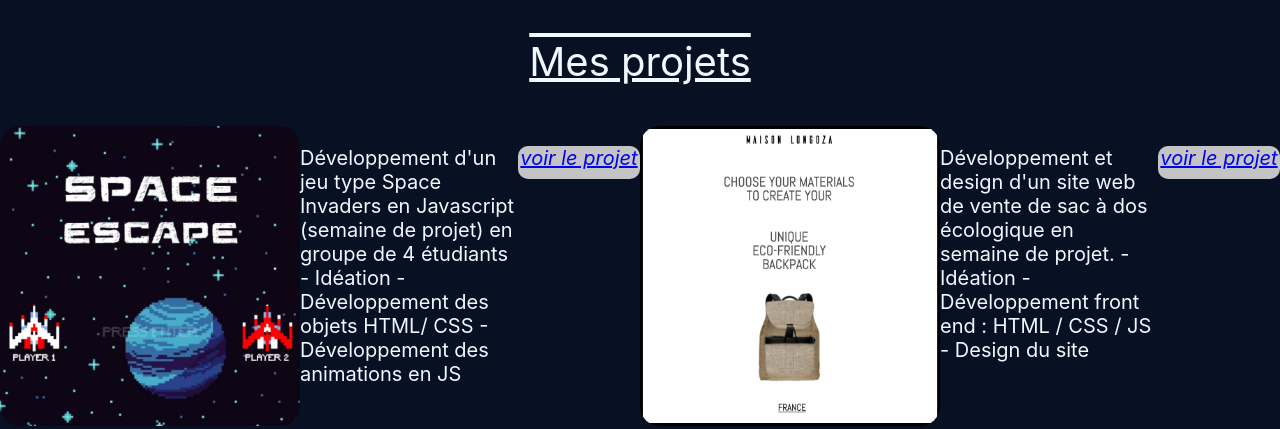
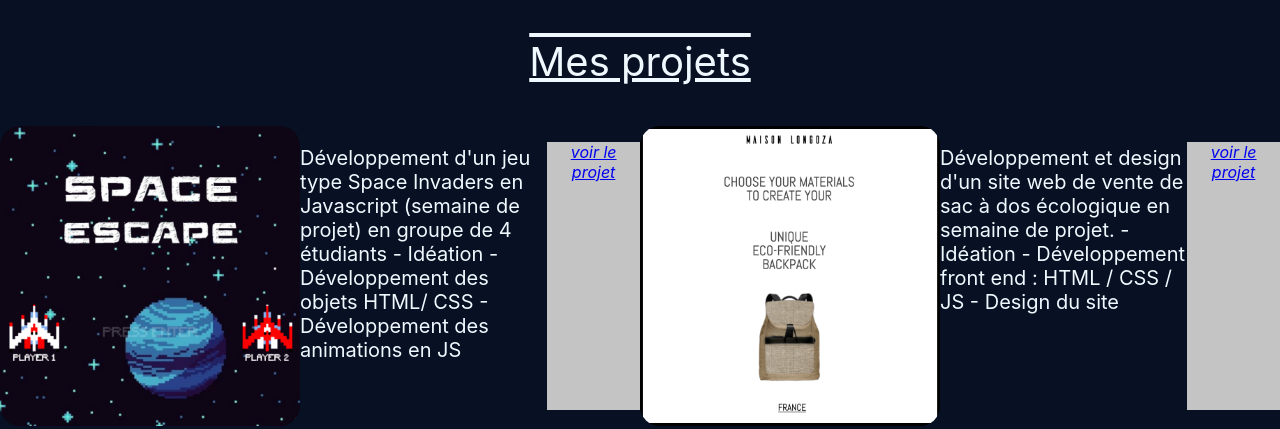
Before and after one commit to marcus-lntt/port_folio, a website built with Parcel: page index.html in a window 1280 px wide. Shown: the part 716-1145 px from the top of the page. Built offline with nearby package versions, Linux system fonts and the light colour scheme; files whose address does not match are found by name.

Commit message:
avnt final modif

```diff
--- a/styles.scss
+++ b/styles.scss
@@ -19,6 +19,9 @@ body {
     @media (min-width: 740px) {
       height: 300px;
     }
+  }
+
+
   .info_header {
     display: flex;
     justify-content: center;
@@ -28,8 +31,9 @@ body {
     @media (max-width: 400px) {
       width: 80px;
     }
-  }
-  .info_header__nom {
+}
+
+.info_header__nom {
     font-weight: bold;
     margin: 0px;
     @media (min-width: 300px) {
@@ -39,6 +43,7 @@ body {
       font-size: 40pt;
     }
   }
+
   .info_header__text {
     font-weight: normal;
     @media (min-width: 300px) {
@@ -48,12 +53,12 @@ body {
       font-size: 20pt;
     }
   }
-}
+
 
 .body_presentation {
   display: flex;
   justify-content: space-around;
-
+}
   .body_presentation_text {
     @media (min-width: 300px) {
       width: 50vw;
@@ -64,12 +69,15 @@ body {
       font-size: 13pt;
     }
   }
+
+
   .body_presentation_image {
     display: flex;
     justify-content: center;
     align-items: center;
     margin: 30px;
   }
+
   .image_camputer {
     @media (min-width: 300px) {
       width: 100;
@@ -82,7 +90,7 @@ body {
       border-radius: 20px;
     }
   }
-}
+
 
 .body_contact {
   display: flex;
@@ -95,7 +103,7 @@ body {
   @media (min-width: 700px) {
     margin-top: 100px;
   }
-
+}
   .body_contact_img {
     @media (min-width: 300px) {
       width: 300px;
@@ -115,6 +123,7 @@ body {
     @media (min-width: 300px) {
       height: 80px;
       margin-top: 10;
+     }
       @media (min-width: 740px) {
         height: 200px;
         margin-top: 25px;
@@ -140,7 +149,7 @@ body {
         height: 40px;
       }
     }
-  }
+
   .container_contact_left {
     align-self: stretch;
     display: flex;
@@ -155,6 +164,7 @@ body {
       height: 200px;
       margin-top: 25;
     }
+ }
 
     .phone_logo {
       @media (min-width: 300px) {
@@ -176,10 +186,10 @@ body {
         height: 40px;
       }
     }
-  }
-}
 
-.body_projet {
+
+
+
   .projet_img {
     display: flex;
     justify-content: space-evenly;
@@ -199,7 +209,6 @@ body {
     display: flex;
     justify-content: center;
     text-decoration: underline overline;
-
     @media (min-width: 300px) {
       font-size: 10pt;
     }
@@ -212,24 +221,14 @@ body {
     font-style: oblique;
     background-color: #c5c4c5;
     color: black;
+    text-align: center;
+    }
     p {
       text-decoration: none;
       outline: none;
     }
 
-    text-align: center;
-    @media (min-width: 300px) {
-      font-size: 7pt;
-      height: 17pt;
-      border-radius: 5px;
-    }
-    @media (min-width: 740px) {
-      font-size: 15pt;
-      height: 25pt;
-      width: 140px;
-      border-radius: 10px;
-    }
-  }
+
   .projet_preview {
     @media (min-width: 300px) {
       height: 80;
@@ -254,12 +253,13 @@ body {
       width: 250px;
     }
   }
-}
+
 
 .footer {
   display: flex;
   flex-direction: row;
   justify-content: space-between;
+}
 
   .footer_linkedin_logo {
     @media (min-width: 300px) {
@@ -295,7 +295,7 @@ body {
       margin-top: -30px;
     }
   }
-}
+
 
 .cv {
   display: flex;
```
Also changed, not shown: 4 other files.
